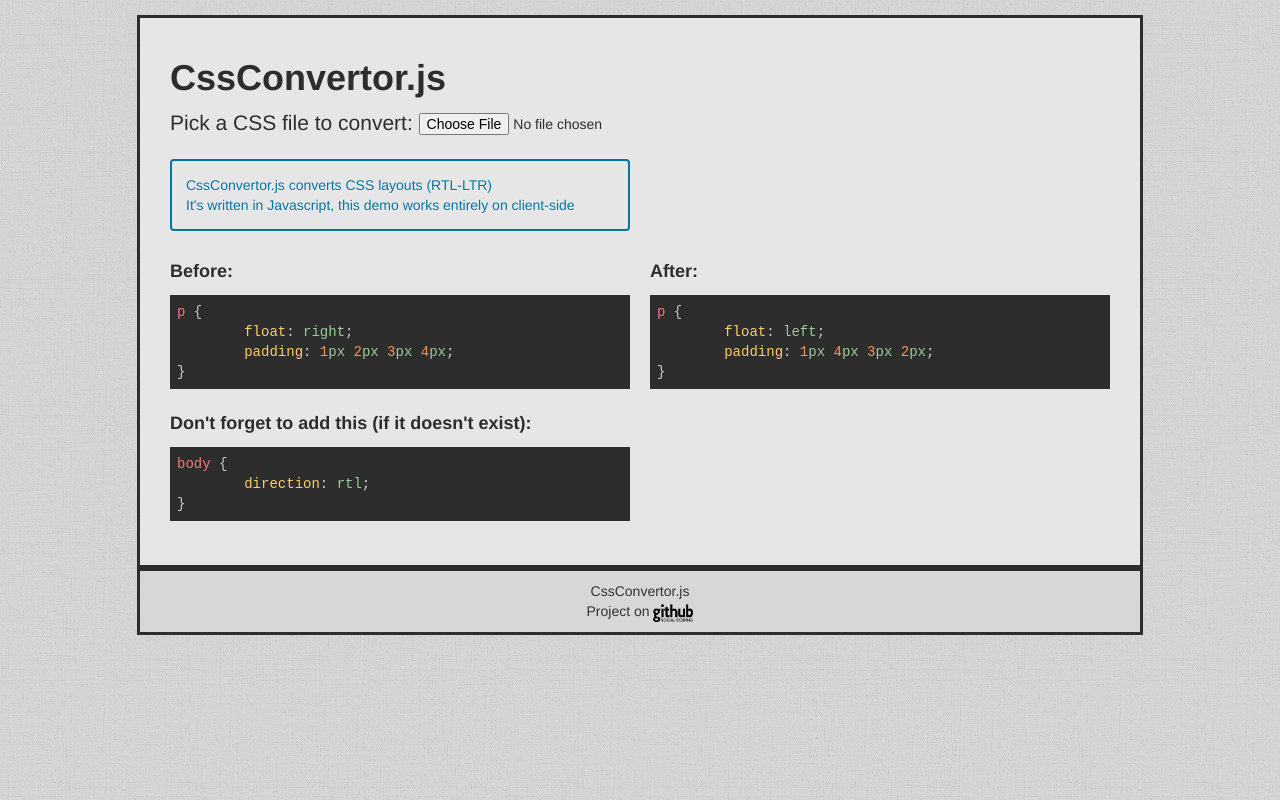
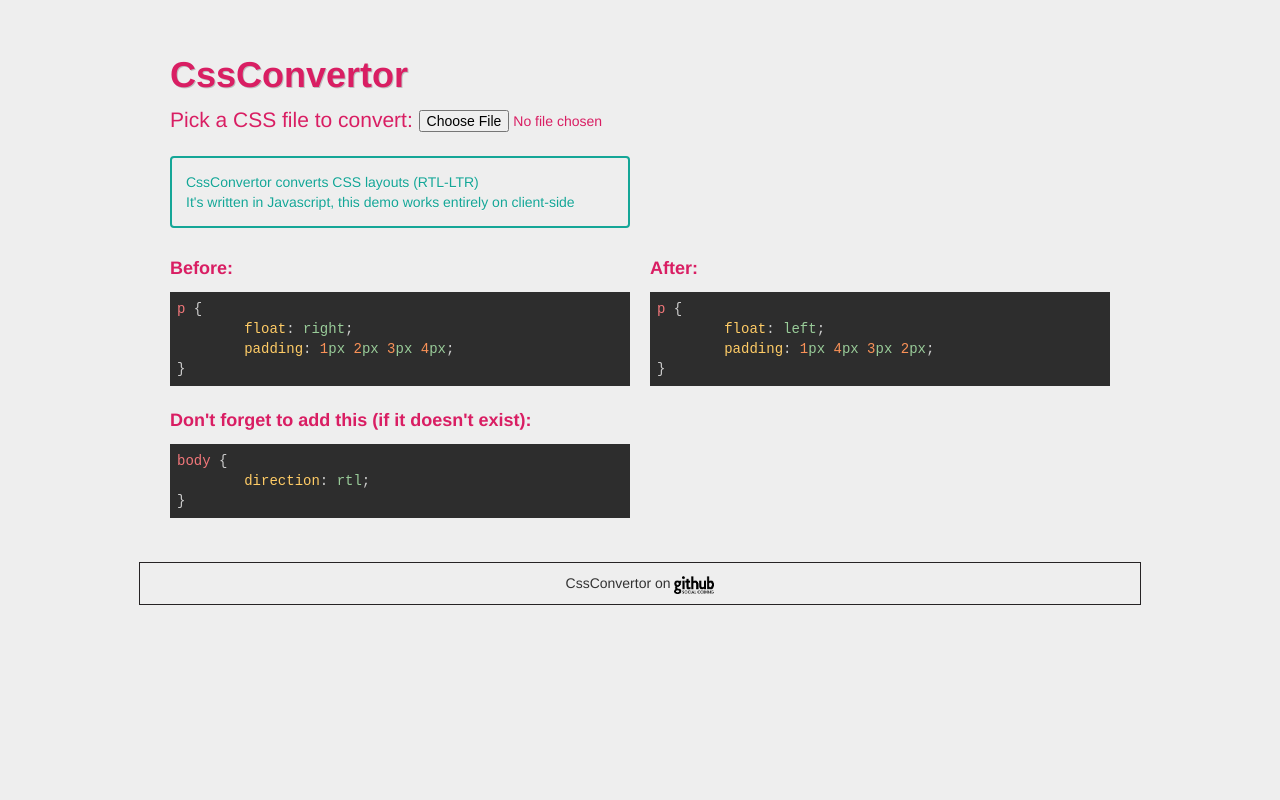
Before and after one commit to n0ur/CssConvertor, a plain HTML site: page index.html in a window 1280 px wide. Drawn offline with Linux system fonts and the light colour scheme.

Commit message:
change styles

```diff
--- a/css/custom.css
+++ b/css/custom.css
@@ -1,17 +1,19 @@
 body {
-  background:url('../images/bg.png');
+  background:#eeeeee; /*url('../images/bg.png');*/
+}
+h1 {
+  text-shadow:1px 1px 0 rgba(0, 0, 0, 0.2);
 }
 h1, p.lead, h4 {
-  color:#2d2d2d;
+  color:#D91E63;
 }
 .container {
-  background-color: #e6e6e6;
-  border: 3px solid #2d2d2d;
   margin:15px auto 0 auto;
   padding:30px;
 }
 .footer {
-  background-color: #D7D7D9;
+  border: 1px solid #262324;
+  background-color: #eeeeee;
   margin:0 auto 15px auto;
   padding:10px 30px;
   text-align: center;
@@ -25,8 +27,8 @@
   color:#ff7200;
 }
 .alert-info {
-  border: 2px solid #00759f;
-  color:#00759f;
+  border: 2px solid #14A697;
+  color:#14A697;
 }
 .alert-error {
   border: 2px solid #d81f2a;
--- a/index.html
+++ b/index.html
@@ -2,7 +2,7 @@
 <html lang="en">
 <head>
   <meta charset="utf-8">
-  <title>Css Convertor</title>
+  <title>CssConvertor</title>
   <link rel="stylesheet" href="css/bootstrap.min.css">
   <link rel="stylesheet" href="css/tomorrow-night-eighties.css">
   <link rel="stylesheet" href="css/custom.css">
@@ -15,7 +15,7 @@
   <div class="container">
     <div class="row">
       <div class="span12">
-        <h1>CssConvertor.js</h1>
+        <h1>CssConvertor</h1>
         <p class="lead">
           Pick a CSS file to convert: <input type="file" id="file_selector" />
         </p>
@@ -24,7 +24,7 @@
     <div class="row">
       <div class="span6">
         <p id="msgs" class="alert alert-info alert-block">
-          CssConvertor.js converts CSS layouts (RTL-LTR)<br />
+          CssConvertor converts CSS layouts (RTL-LTR)<br />
           It's written in Javascript, this demo works entirely on client-side
         </p>
       </div>
@@ -50,8 +50,7 @@
   <div class="container footer">
     <div class="row">
       <footer class="span12">
-        CssConvertor.js<br />
-        Project on
+        CssConvertor on
         <a href="https://github.com/n0ur/CssConvertor.js">
           <img src="images/gh.png" /> <!-- <img src="images/octocat.png" /> -->
         </a>
```
